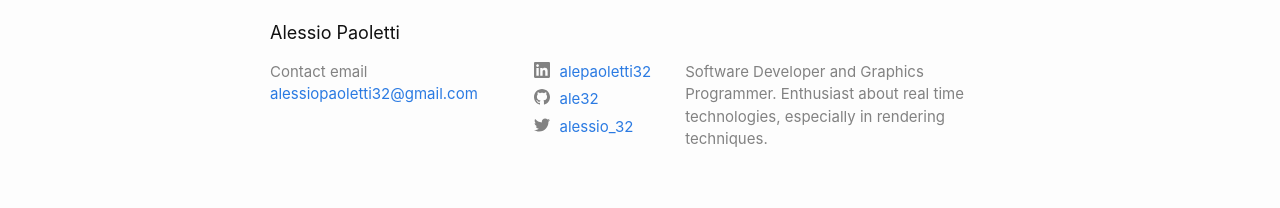
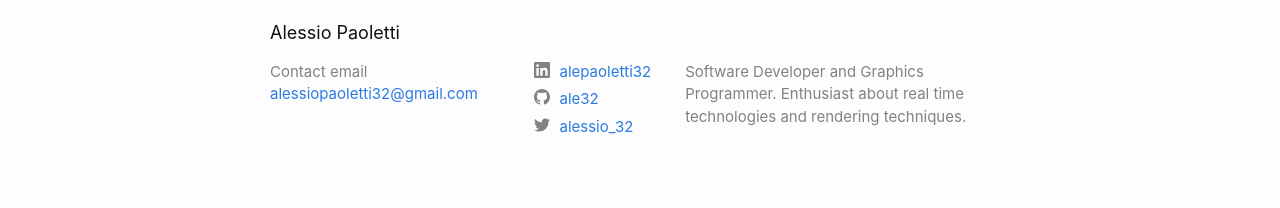
Before and after one commit to Ale32/ale32.github.io, a Jekyll site: the page built from index.md, in a window 1280 px wide. Shown: the part 722-930 px from the top of the page. Built offline with Jekyll 4.4.1, drawn with Linux system fonts in a browser that asks for light colours.

```diff
--- a/_config.yml
+++ b/_config.yml
@@ -20,9 +20,9 @@ title: Alessio Paoletti
 
 author: Alessio Paoletti
 email: alessiopaoletti32@gmail.com
-description: >- # this means to ignore newlines until "baseurl:"
+description: >-
   Software Developer and Graphics Programmer.
-  Enthusiast about real time technologies, especially in rendering techniques.
+  Enthusiast about real time technologies and rendering techniques.
 
 baseurl: "" # the subpath of your site, e.g. /blog
 url: "" # the base hostname & protocol for your site, e.g. http://example.com
```
